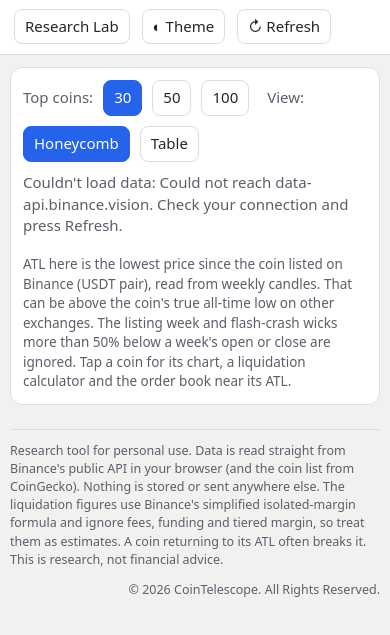
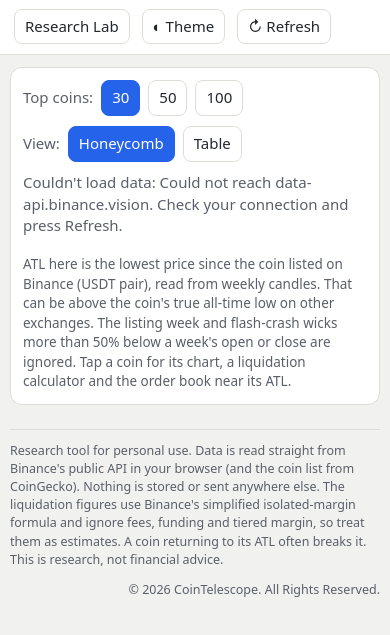
Before and after one commit to X-355/atl-radar, a plain HTML site: page index.html in a window 390 px wide. Shown: the part 41-676 px from the top of the page. Drawn offline with Linux system fonts and the light colour scheme; no server answers.

Commit message:
Keep control labels with their buttons on phones
Co-Authored-By: Claude Opus 5.5 <noreply@anthropic.com>
Claude-Session: https://claude.ai/code/session_01L4PyBiGGEn9fVstzuaR8iv

```diff
--- a/index.html
+++ b/index.html
@@ -18,6 +18,7 @@ header h1 { font-size:19px; margin:0 } header .sub { color:var(--muted); font-si
 header .sp { flex:1 }
 header { flex-wrap:wrap } header > div:first-child { flex:1 1 300px; min-width:0 }
 header button, header .navlink { white-space:nowrap }
+.grp { display:inline-flex; align-items:center; gap:8px; white-space:nowrap; margin-right:10px }
 button, select, input { font:inherit; color:var(--text); background:var(--panel); border:1px solid var(--line); border-radius:8px; padding:6px 10px }
 button { cursor:pointer }
 .navlink { color:var(--text); background:var(--panel); border:1px solid var(--line); border-radius:8px; padding:6px 10px; text-decoration:none } .navlink:hover { border-color:var(--accent) } button:hover { border-color:var(--accent) }
@@ -76,13 +77,13 @@ h2 { font-size:17px; margin:0 } h3 { font-size:15px; margin:18px 0 6px }
 <main>
   <section class="card">
     <div class="row">
-      <span class="muted">Top coins:</span>
+      <span class="grp"><span class="muted">Top coins:</span>
       <button type="button" class="on" data-n="30">30</button>
       <button type="button" data-n="50">50</button>
-      <button type="button" data-n="100">100</button>
-      <span class="muted" style="margin-left:8px">View:</span>
+      <button type="button" data-n="100">100</button></span>
+      <span class="grp"><span class="muted">View:</span>
       <button type="button" class="on" data-view="hive">Honeycomb</button>
-      <button type="button" data-view="table">Table</button>
+      <button type="button" data-view="table">Table</button></span>
       <span class="sp"></span><span id="status" class="muted" aria-live="polite">Loading…</span>
     </div>
     <div class="stats" id="stats"></div>
```
